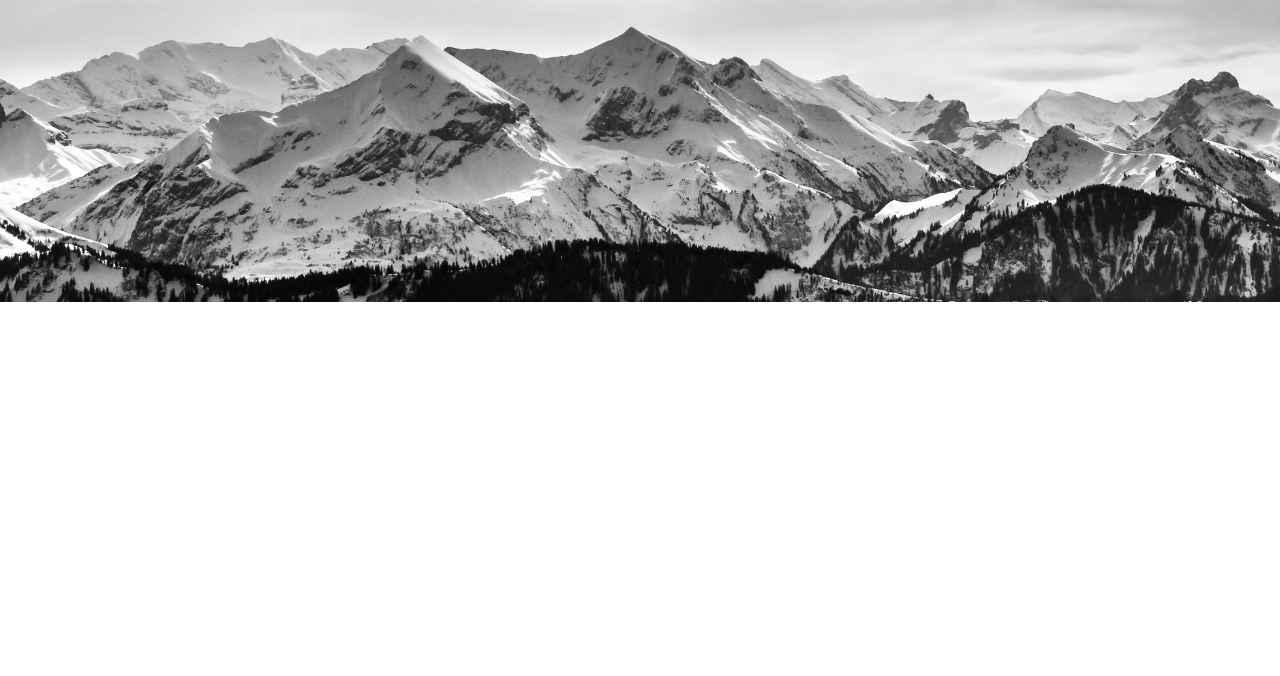
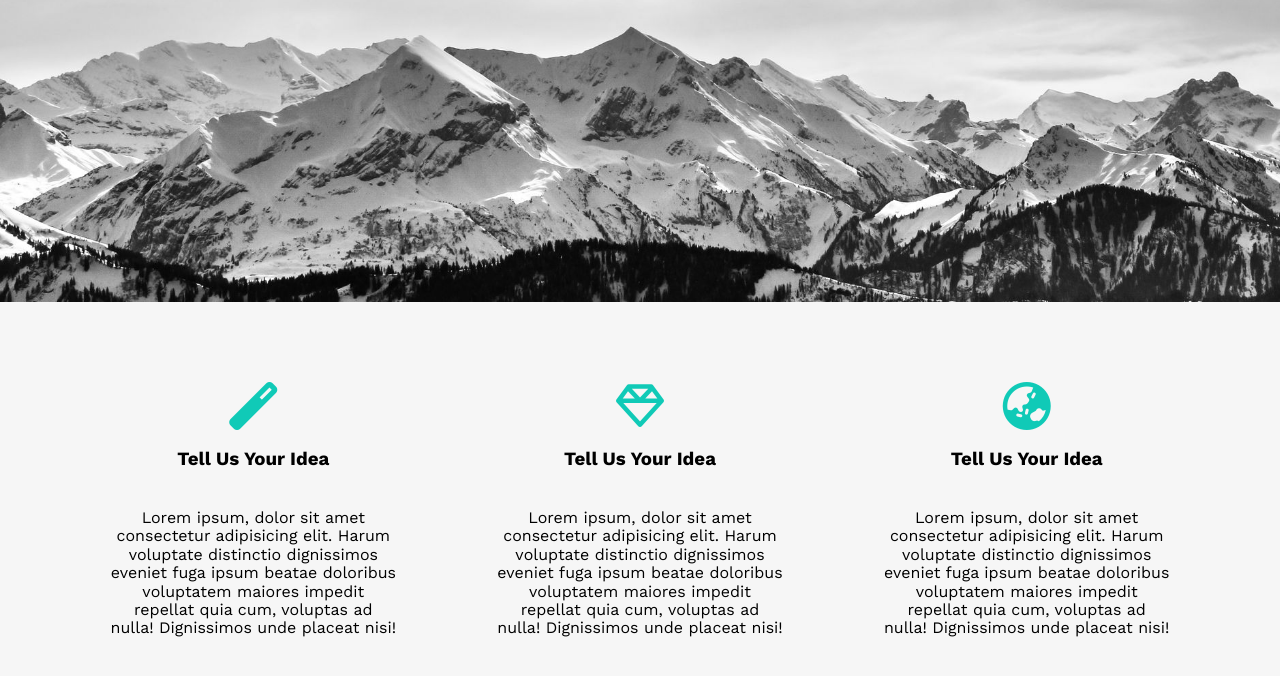
Before and after one commit to moaboud96/L-portfolio-OZ, a plain HTML site: page index.html in a window 1280 px wide. Shown: the part 498-1174 px from the top of the page. Before the commit the page ends 800 px from the top, so only its background shows below. Drawn offline with nearby package versions, Linux system fonts and the light colour scheme.

Commit message:
features data

```diff
--- a/CSS/Leon.css
+++ b/CSS/Leon.css
@@ -174,3 +174,34 @@ body {
 }
 
 /* landing end  */
+
+/* features section start  */
+
+.features {
+    padding-top: 60px;
+    padding-bottom: 60px;
+    background-color: #f6f6f6;
+}
+
+.features .container {
+    display: grid;
+    grid-template-columns: repeat(auto-fill, minmax(300px, 1fr));
+    grid-gap: 20px;
+}
+
+.features .feat {
+    padding: 20px;
+    text-align: center;
+}
+.features .feat i {
+    color: var(--main-color);
+}
+.features .feat h3 {
+    font-weight: 800px;
+}
+.features .feat p {
+    padding: 20px;
+    text-align: center;
+}
+
+/* features section end */
--- a/index.html
+++ b/index.html
@@ -52,5 +52,27 @@
         </div>
         <!-- landing end -->
 
+        <!-- sart features -->
+        <div class="features">
+            <div class="container">
+                <div class="feat">
+                    <i class="fas fa-magic fa-3x"></i>
+                    <h3>Tell Us Your Idea</h3>
+                    <p>Lorem ipsum, dolor sit amet consectetur adipisicing elit. Harum voluptate distinctio dignissimos eveniet fuga ipsum beatae doloribus voluptatem maiores impedit repellat quia cum, voluptas ad nulla! Dignissimos unde placeat nisi!</p>
+                </div>
+                <div class="feat">
+                    <i class="far fa-gem fa-3x"></i>
+                    <h3>Tell Us Your Idea</h3>
+                    <p>Lorem ipsum, dolor sit amet consectetur adipisicing elit. Harum voluptate distinctio dignissimos eveniet fuga ipsum beatae doloribus voluptatem maiores impedit repellat quia cum, voluptas ad nulla! Dignissimos unde placeat nisi!</p>
+                </div>
+                <div class="feat">
+                    <i class="fas fa-globe-asia fa-3x"></i>
+                    <h3>Tell Us Your Idea</h3>
+                    <p>Lorem ipsum, dolor sit amet consectetur adipisicing elit. Harum voluptate distinctio dignissimos eveniet fuga ipsum beatae doloribus voluptatem maiores impedit repellat quia cum, voluptas ad nulla! Dignissimos unde placeat nisi!</p>
+                </div>
+            </div>
+        </div>
+        <!-- end features -->
+
     </body>
 </html>
```
